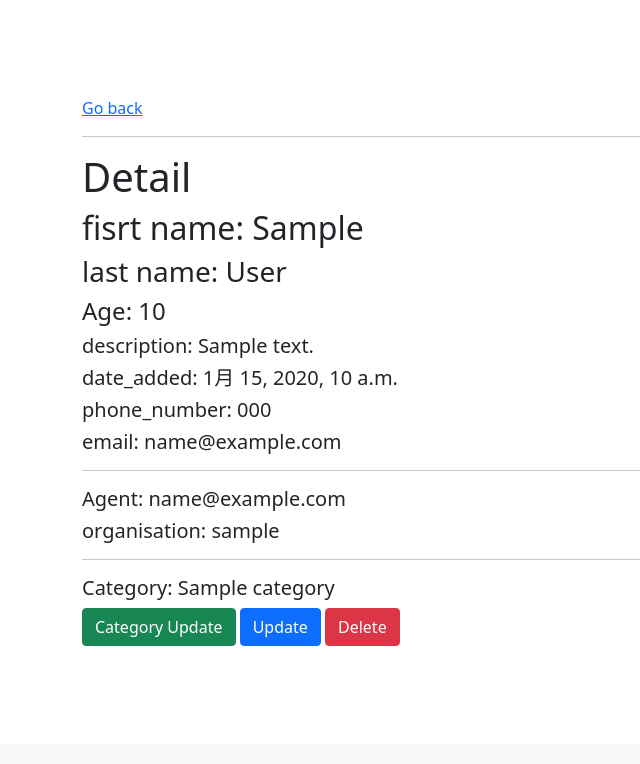
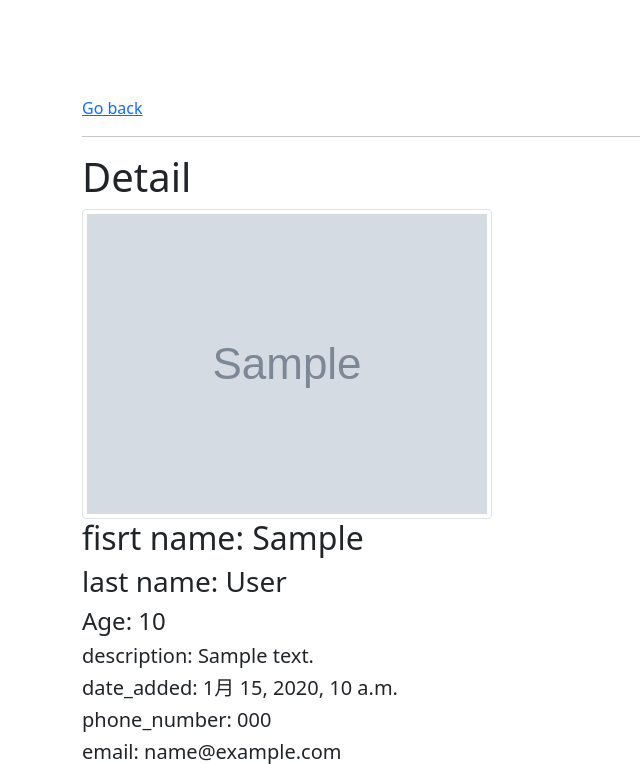
Before and after one commit to www-pr0gramming-com/FirstTime, a Django app: page /app/1 in a window 1280 px wide. Shown: the part 56-820 px from the top of the page, without its empty margins (0-640 px from the left). Before the commit the page ends 702 px from the top, so only its background shows below. Run offline with Django 3.2, Linux system fonts and the light colour scheme; a user stored in the database is signed in; tables that the repository leaves empty hold one stand-in row (values such as "Sample post"); grey boxes marked "Sample" are stand-in pictures.

Commit message:
render template

```diff
--- a/main/urls.py
+++ b/main/urls.py
@@ -48,3 +48,4 @@ urlpatterns = [
 
 if settings.DEBUG:
     urlpatterns += static(settings.STATIC_URL, document_root=settings.STATIC_ROOT)
+    urlpatterns += static(settings.MEDIA_URL, document_root=settings.MEDIA_ROOT)
--- a/templates/leads/lead_detail.html
+++ b/templates/leads/lead_detail.html
@@ -6,6 +6,15 @@
 <hr />
 
 <h1>Detail </h1>
+
+{% comment %} {{ lead.profile_picture|pprint }} {% endcomment %}
+
+{% if lead.profile_picture %}
+
+<img src="{{ lead.profile_picture.url }}" class="img-thumbnail" alt="...">
+
+{% endif %}
+
 <h2>fisrt name: {{ lead.first_name }} </h2>
 <h3>last name: {{ lead.last_name}}</h3>
 <h4>Age: {{ lead.age }}</h4>
```
